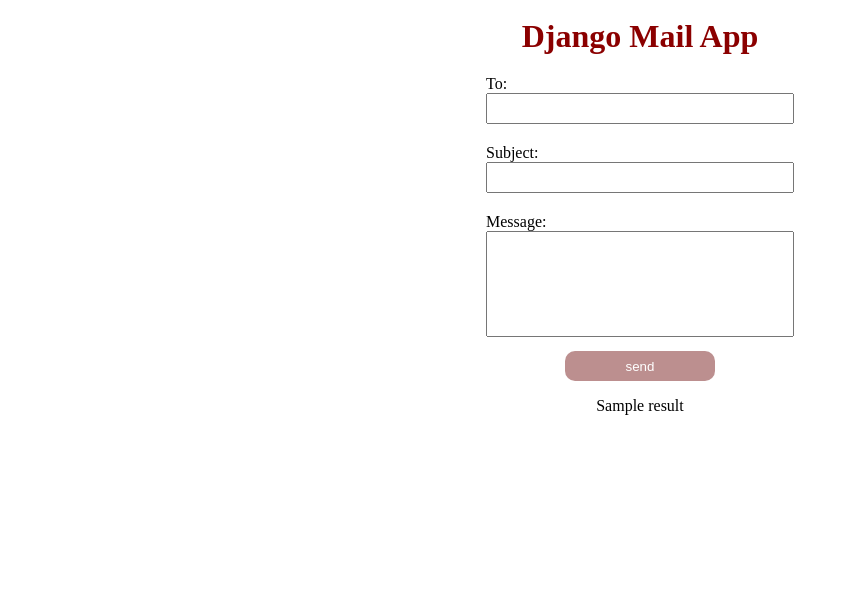
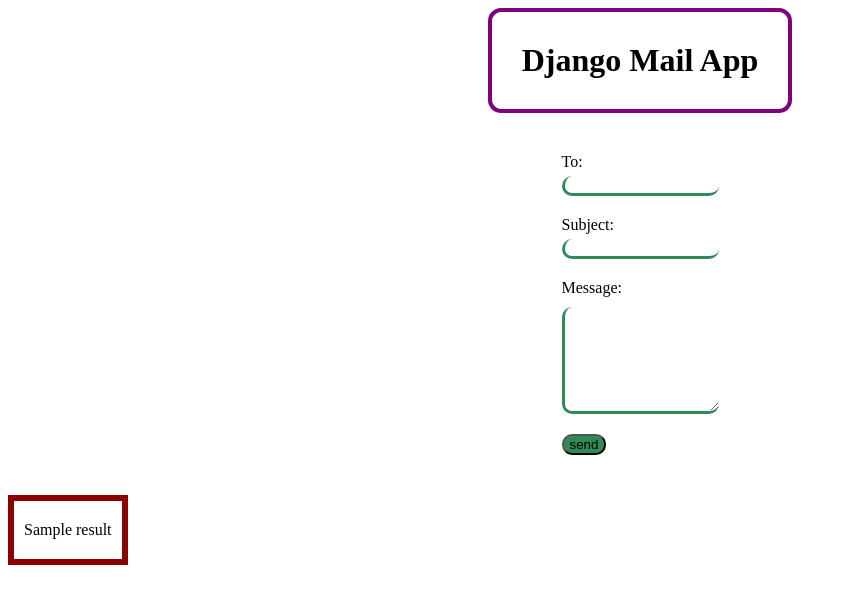
Before and after one commit to Leer002/Mail-app, a Django app: template main/templates/main/mail.html in a window 1280 px wide. Shown: the top 604 px of the page, without its empty margins (0-849 px from the left). Run offline with Django 4.2, Linux system fonts and the light colour scheme; the template is opened without the code that fills it: most values are stand-ins (such as "Sample title", 1, 10 or a date in 2020); parts of the project's set-up code (start-up, migrations or seed data) failed here and were passed over.

Commit message:
das Aussehen

```diff
--- a/main/templates/main/mail.html
+++ b/main/templates/main/mail.html
@@ -9,8 +9,10 @@
 </head>
 <body>
     <div>
-        <h1>Django Mail App</h1>
-        <form action="" method="post">
+        <div>
+            <h1 class="begriff">Django Mail App</h1>
+        </div>
+        <form action="" method="post" class="container">
             {% csrf_token %}
             <label for="address">To:</label>
             <input type="email" id="address" name="address">
@@ -18,12 +20,14 @@
             <label for="subject">Subject:</label>
             <input type="text" id="subject" name="subject"/>
 
-            <label for="message">Message:</label><br/>
+            <label for="message">Message:</label>
             <textarea name="message" id="message"></textarea>
 
             <input type="submit" value="send"/>
         </form>
-        <p>{{result}}</p>
+        <div class="result">
+            <p>{{result}}</p>
+        </div>
     </div>
 </body>
 </html>
--- a/main/views.py
+++ b/main/views.py
@@ -1,5 +1,4 @@
 from django.shortcuts import render
-from django.http import HttpResponse
 from django.core.mail import send_mail
 from django.conf import settings
 from django.views import View
--- a/static/css/style.css
+++ b/static/css/style.css
@@ -1,35 +1,103 @@
-h1 {
-    margin: 10px auto 20px auto;
-    color: darkred;
-    display: block;
+.begriff {
+    border: 4px solid purple;
+    border-radius: 13px;
+    width: fit-content;
+    padding: 30px;
+    margin: auto;
+    background-color: white;
+    transition: background-color .4s ease-in-out;
+
 }
 
-input {
-    width: 300px;
-    height: 25px;
-    display: block;
-    margin-bottom: 20px;
+.begriff:hover {
+    background-color: lightpink;
 }
 
-div {
+.container {
     display: flex;
     flex-direction: column;
-    align-items: center;
+    justify-self: center;
+    margin: 40px;
 }
 
-textarea{
-    resize:none;
-    width: 302px;
-    height: 100px;
-    margin-bottom: 10px;
+.container:focus {
+    width: 400px;
 }
 
-input[type="submit"]{
-    width:150px;
-    height: 30px;
+.container textarea {
+    height: 100px;
+    margin-top: 5px;
+}
+
+.container label[for="message"] {
+    margin-top: 20px;
+}
+
+.container input[type="submit"]{
+    width: fit-content;
+    margin-top: 20px;
+}
+
+.container label[for="subject"] {
+    margin-top: 20px;
+}
+
+.container input[id="address"] {
+    width: 150px;
+    transition: width .4s ease-in-out;
+    border: 3px solid seagreen;
+    border-radius: 10px;
+    outline: none;
+    border-right: none;
+    border-top: none;
+}
+.container input[id="address"]:focus {
+    width: 400px;
+}
+
+.container input[id="subject"] {
+    width: 150px;
+    transition: width .4s ease-in-out;
+    border: 3px solid seagreen;
+    border-radius: 10px;
+    outline: none;
+    border-right: none;
+    border-top: none;
+}
+.container input[id="subject"]:focus {
+    width: 400px;
+}
+
+.container textarea {
+    width: 150px;
+    transition: width .4s ease-in-out;
+    border: 3px solid seagreen;
+    border-radius: 10px;
+    outline: none;
+    border-right: none;
+    border-top: none;
+}
+.container textarea:focus {
+    width: 400px;
+}
+
+.result {
+    border: 6px solid darkred;
+    width: fit-content;
+    padding: 4px 10px;
+    background-color: white;
+    transition: background-color .4s ease-in-out;
+}
+
+.result:hover {
     background-color: rosybrown;
-    color:white;
-    border: none;
-    margin: 0 auto;
+}
+
+.container input[type="submit"] {
+    background-color: seagreen;
     border-radius: 10px;
 }
+
+.container label {
+    padding-bottom: 5px;
+}
```
